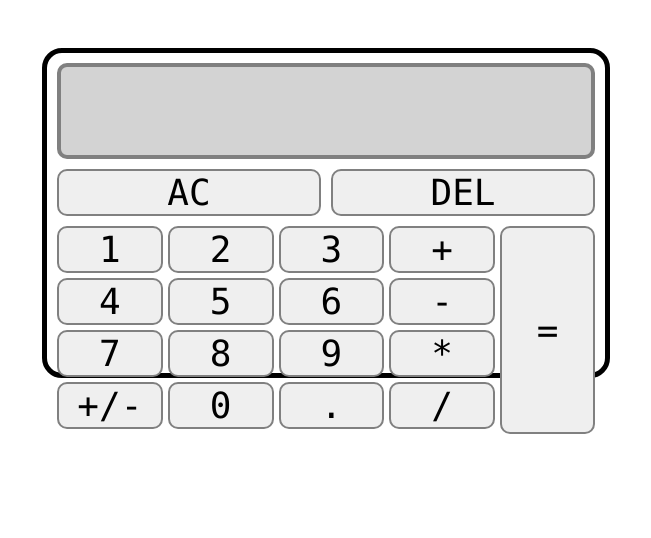
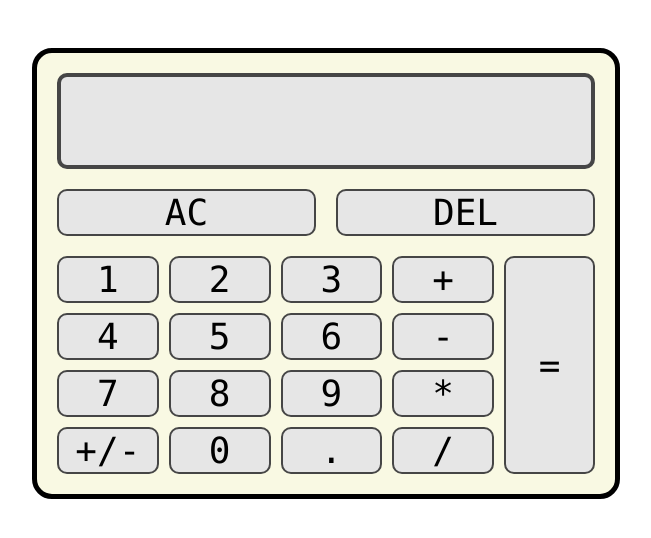
Before and after one commit to HPatto/calculator, a plain HTML site: page index.html in a window 1280 px wide. Shown: the whole page, without its empty margins (314-965 px from the left). Drawn offline with Linux system fonts and the light colour scheme.

Commit message:
Update CSS display

```diff
--- a/CSS/styles.css
+++ b/CSS/styles.css
@@ -19,19 +19,23 @@
     font-family: 'Consolas';
     font-size: 36px;
 
-    border: 2px solid gray;
+    border: 2px solid rgb(70, 70, 70);
     border-radius: 10px;
+
+    background-color: rgb(230, 230, 230);
 }
 
 .calculator {
     display: flex;
     flex-direction: column;
 
-    height: 300px;
-    border: 5px solid black;
+    /* height: 300px; */
+    border: 5px solid rgb(0, 0, 0);
     border-radius: 20px;
 
-    padding: 10px;
+    padding: 20px;
+
+    background-color: #f9f9e3;
 }
 
 .windows {
@@ -40,12 +44,12 @@
 
     flex: 1 0 auto;
 
-    background-color: lightgray;
+    background-color: rgb(230, 230, 230);
 
-    border: 4px solid grey;
+    border: 4px solid rgb(70, 70, 70);
     border-radius: 10px;
 
-    margin-bottom: 10px;
+    margin-bottom: 20px;
 
     padding: 5px;
 }
@@ -85,7 +89,7 @@
 }
 
 .upper-buttons {
-    margin-bottom: 10px;
+    margin-bottom: 20px;
 }
 
 .reset-button,
@@ -95,11 +99,11 @@
 }
 
 .reset-button {
-    margin-right: 5px;
+    margin-right: 10px;
 }
 
 .delete-button {
-    margin-left: 5px;
+    margin-left: 10px;
 }
 
 .grid {
@@ -112,13 +116,17 @@
     flex: 1 0 auto;
     display: flex;
 
-    margin-left: 5px;
+    margin-left: 10px;
 }
 
 .grid-row {
     display: flex;
     flex-direction: row;
 
-    margin-bottom: 5px;
-    gap: 5px;
+    margin-bottom: 10px;
+    gap: 10px;
 }
+
+.last-grid-row {
+    margin-bottom: 0px;
+}
--- a/index.html
+++ b/index.html
@@ -46,7 +46,7 @@
                             <button class="numeral">9</button>
                             <button class="operator">*</button>
                         </div>
-                        <div class="grid-row">
+                        <div class="grid-row last-grid-row">
                             <button class="signage">+/-</button>
                             <button class="numeral">0</button>
                             <button class="decimal">.</button>
```
